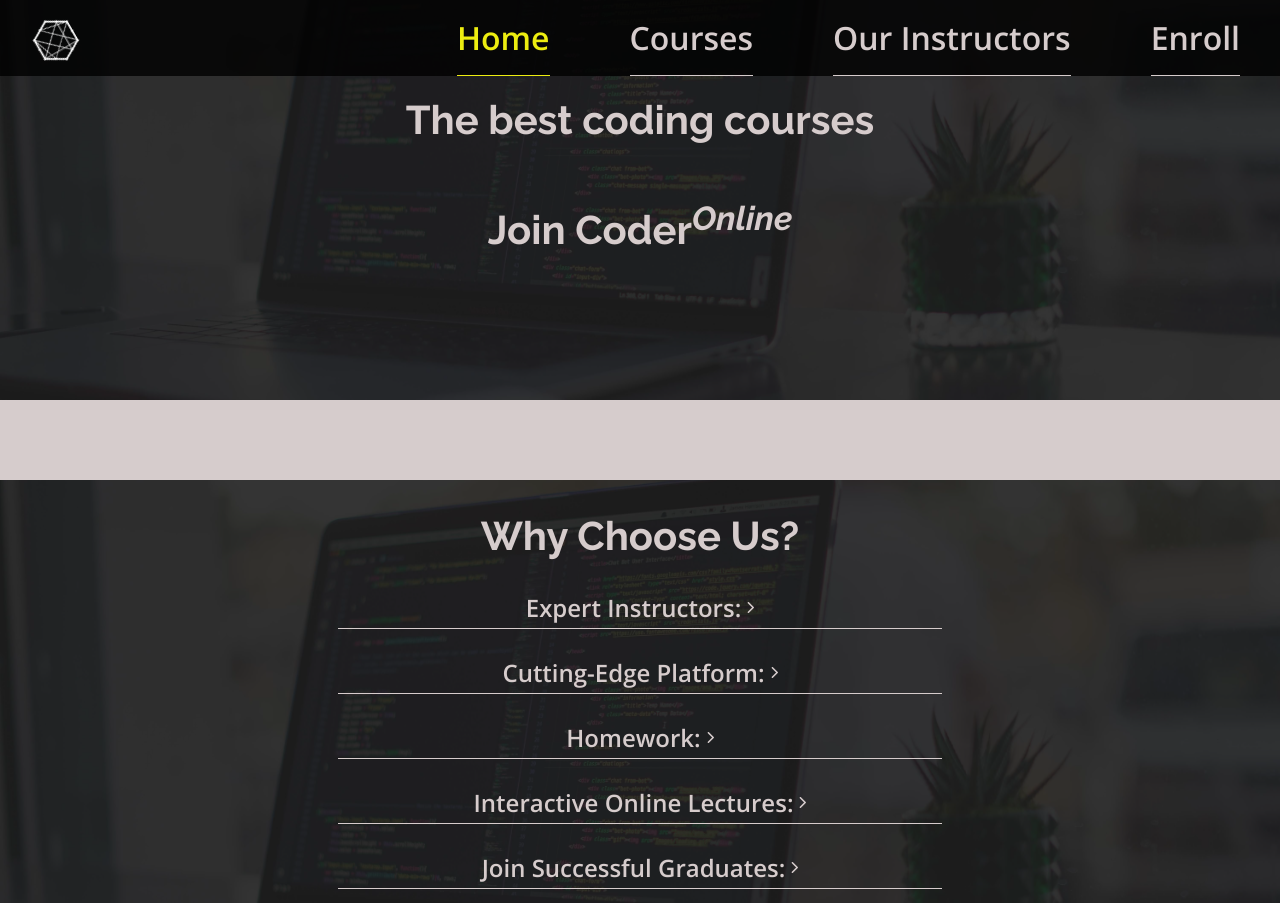
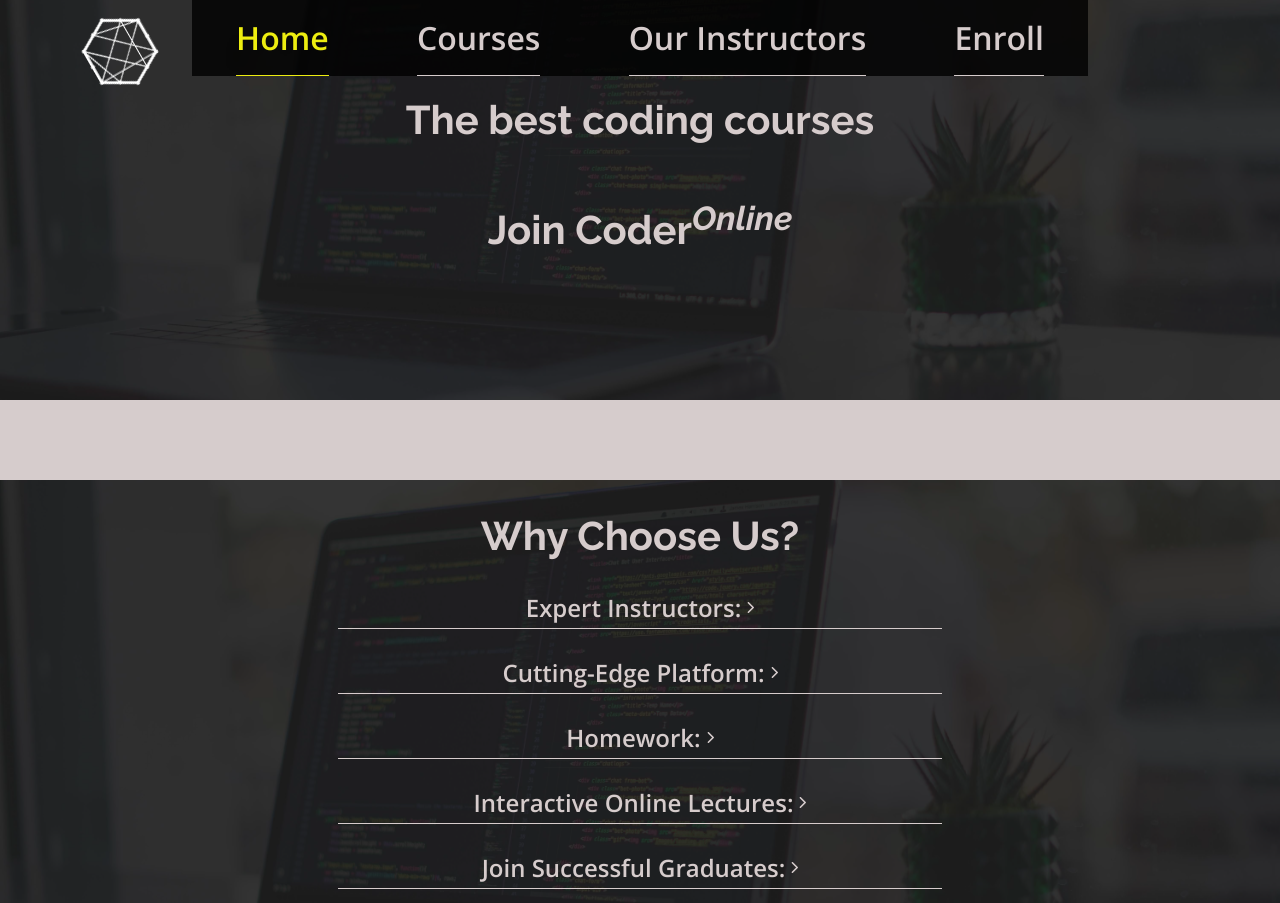
Before and after one commit to Code-Institute-Submissions/OleksiyLa-Project_1, a plain HTML site: page index.html in a window 1280 px wide. Shown: the top 903 px of the page. Drawn offline with nearby package versions, Linux system fonts and the light colour scheme; files whose address does not match are found by name.

Commit message:
change visua; apearance of nav menu

```diff
--- a/assets/css/style.css
+++ b/assets/css/style.css
@@ -540,22 +540,13 @@ footer .copyright-wrapper {
   header nav {
     display: block;
     top: 0;
+    left: 15vw;
+    right: 15vw;
   }
 
   header nav ul {
     display: flex;
-    justify-content: end;
-  }
-
-  #logo-svg {
-    z-index: 999;
-    top: 1.2rem;
-    left: 2rem;
-    width: 3rem;
-  }
-
-  header nav ul li {
-    margin: 0 2.5rem;
+    justify-content: space-around;
   }
 
   header .nav-item a {
```
